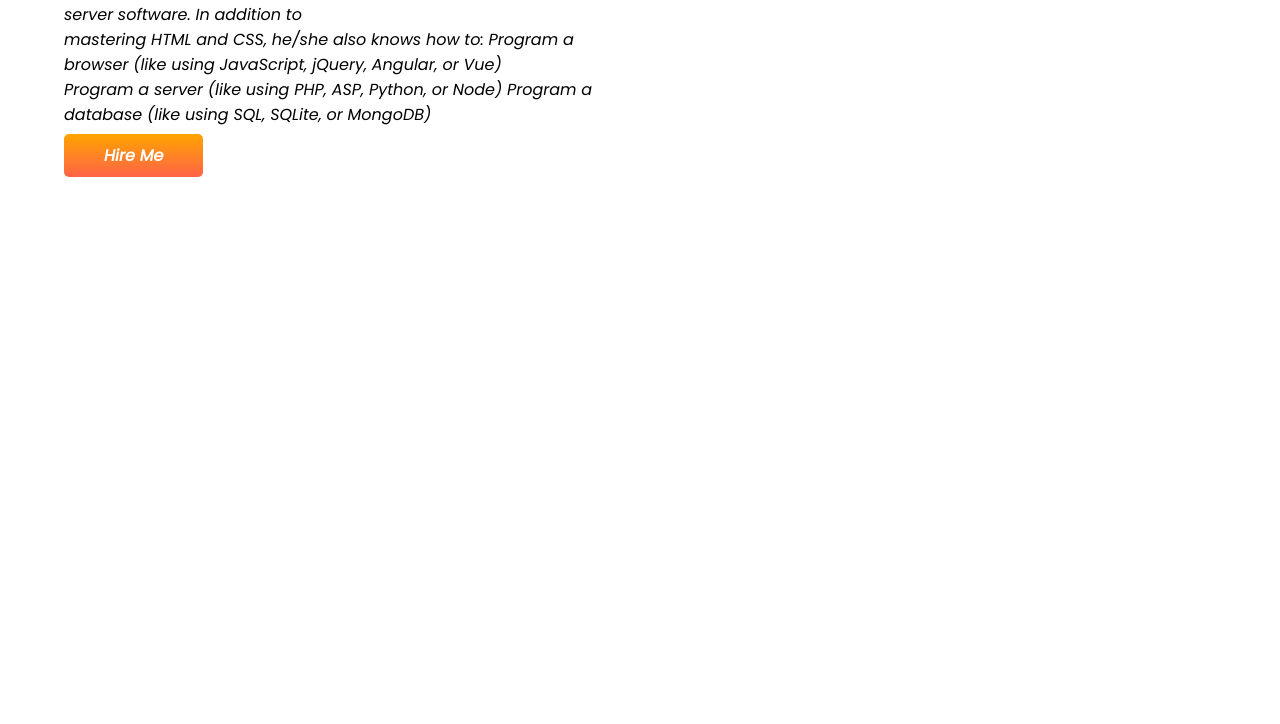
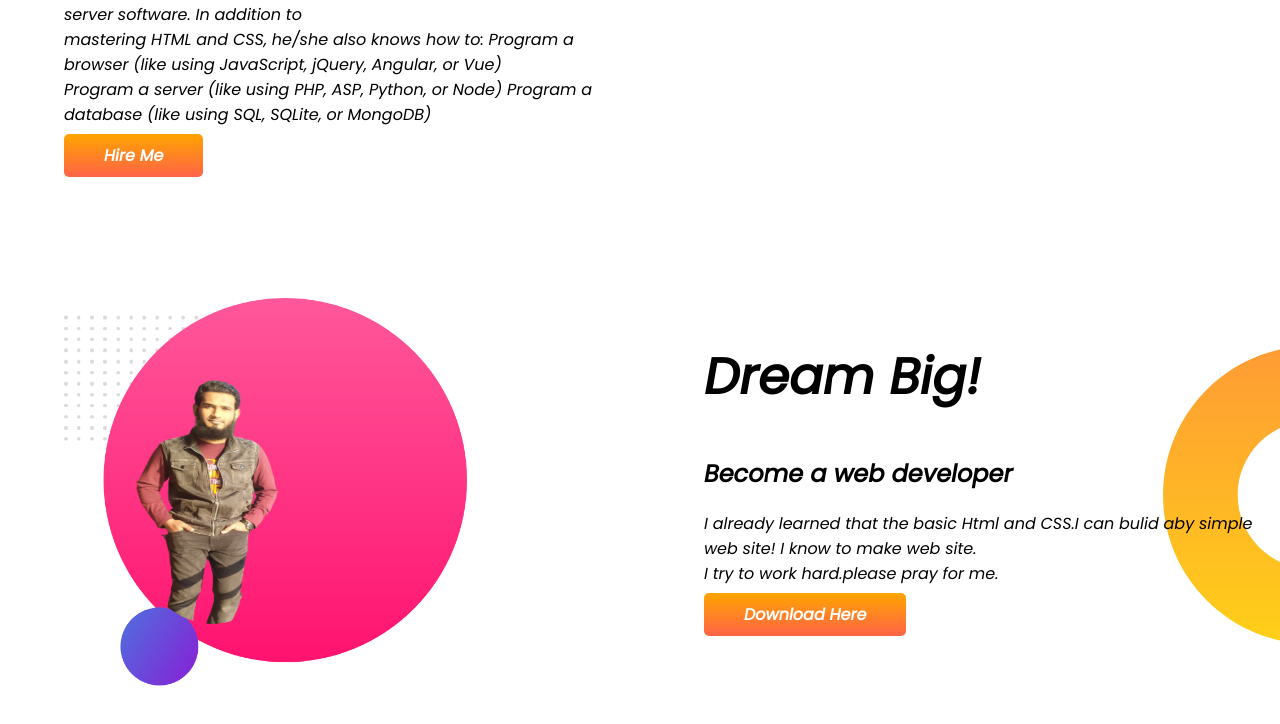
Before and after one commit to mohammadrakibul/developer-portfolio, a plain HTML site: page index.html in a window 1280 px wide. Shown: the part 420-1144 px from the top of the page. Before the commit the page ends 800 px from the top, so only its background shows below. Drawn offline with Linux system fonts and the light colour scheme.

Commit message:
second site

```diff
--- a/index.html
+++ b/index.html
@@ -29,6 +29,19 @@
             </div>
             <div class="half-width"><img src="images/my-bg.png" alt=""></div>
       </section>
+
+      <section class="dream-big">
+            <div class="half-width">
+                  <img src="images/my-bg4.png" alt="">
+            </div>
+            <div class="half-width">
+                  <h1>Dream Big!</h1>
+                  <h2>Become a web developer</h2>
+                  <p>I already learned that the basic Html and CSS.I can bulid aby simple web site! I know to make web
+                        site.<br>I try to work hard.please pray for me. </p>
+                  <a class="link-button" target="_blank" href="">Download Here</a>
+            </div>
+      </section>
 </body>
 
 </html>
--- a/style.css
+++ b/style.css
@@ -10,6 +10,7 @@ h1{
 }
 section{
       display: flex;
+      margin-bottom: 130px;
 }
 .half-width{
       width: 50%;
@@ -30,3 +31,8 @@ section{
       background-image: url(images/top-banner.png);
       background-repeat: no-repeat;
 }
+.dream-big{
+      background-image: url(images/dream-bg.png);
+      background-repeat: no-repeat;
+      background-position: right;
+}
```
Also changed, not shown: images/my-bg4.png (added), showOff/IMG_20220109_082000-removebg-preview.png (added).
